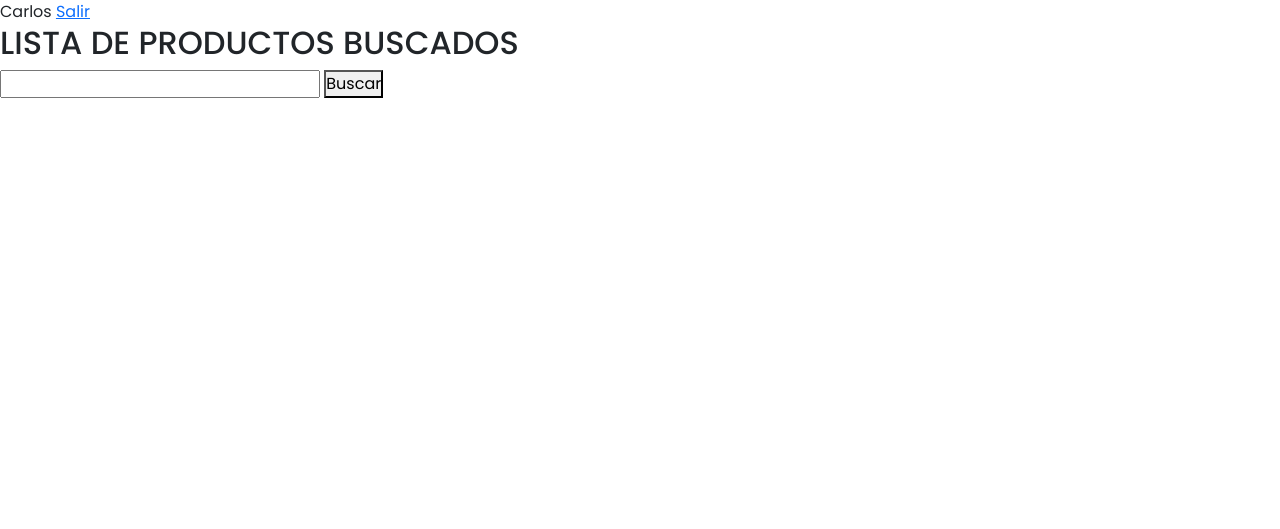
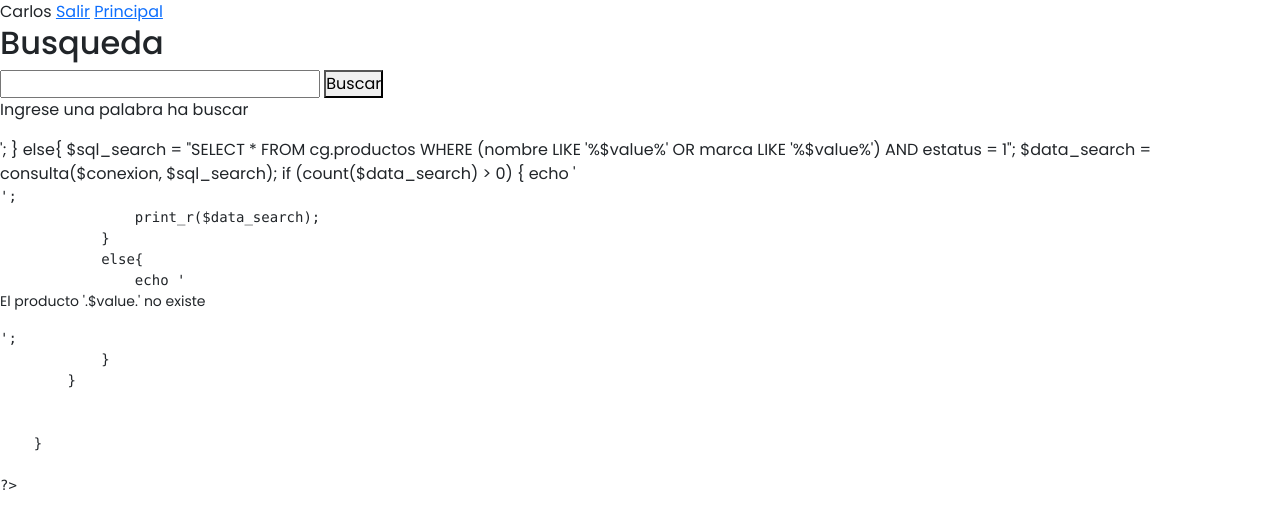
Before and after one commit to carlospozo1995/repositorio_G, a PHP site: page /system/system_open/search_result.php in a window 1280 px wide. Shown: the top 529 px of the page. Run offline with PHP 8.4, Linux system fonts and the light colour scheme; a user stored in the database is signed in.

Commit message:
trabajando en la busqueda del sistema

```diff
--- a/system/backend_system/bk_search.php
+++ b/system/backend_system/bk_search.php
@@ -1,7 +1,29 @@
 <?php
+     include "C:/laragon/www/carlos/G/dataBase/connect.php";
+    $value = $_POST['value'];
 
-    include "C:/laragon/www/carlos/G/dataBase/connect.php";
-    $value_search = $_POST['valueSearch'];
-    echo $value_search;
+    $action = (isset($_POST['action']) && $_REQUEST['action']) != NULL ? $_REQUEST['action']:'';
+
+    if ($action == 'ajax') {
+
+        if ($value == '') {
+            echo '<p>Ingrese una palabra ha buscar </p>';
+        }
+        else{
+            $sql_search = "SELECT * FROM cg.productos WHERE (nombre LIKE '%$value%' OR marca LIKE '%$value%') AND estatus = 1";
+
+            $data_search = consulta($conexion, $sql_search);
+
+            if (count($data_search) > 0) {
+                echo '<pre>';
+                print_r($data_search);
+            }
+            else{
+                echo '<p>El producto '.$value.' no existe</p>';
+            }
+        }
+
+
+    }
 
 ?>
--- a/system/js_system/products_search.js
+++ b/system/js_system/products_search.js
@@ -1,31 +1,30 @@
-$(document).ready(function(){
-    loadSearch();
+$(document).ready(function() {
+    loadResult(1);
 });
 
-function loadSearch() {
-    let searchInput = document.getElementById('search_product').value;
+function loadResult(page) {
+    let valueInput = document.getElementById('search_product').value;
+
     let url = "http://localhost/carlos/G/system/backend_system/bk_search.php";
 
     $.ajax({
         url: url,
         method: 'POST',
         data: {
-            valueSearch: searchInput,
+            value: valueInput,
+            action: 'ajax',
+            page:page,
         },
         beforeSend: function(objeto){
-    //    $("#loader").html('<img src="img/loading.gif">');
-       },
+        },
         complete: function(){
 
         },
         success: function(data){
-            // console.log(data);
-            $(".list_products_searh").html(data).fadeIn('slow');
-            // $("#loader").html("");
+            $(".search_products").html(data).fadeIn('slow');
         },
         error: function(e){
             console.log(e);
         }
     });
-
 }
--- a/system/system_open/products.php
+++ b/system/system_open/products.php
@@ -14,10 +14,7 @@
 
 	<h2>LISTA DE PRODUCTOS</h2>
 
-	<form action="search_result.php" method="GET" id="">
-	    <input type="search" name="buscar" id="search_product" value="">
-	    <button type="submit">Buscar</button>
-	</form>
+	<?php include "puzzle_system/search.php"; ?>
 
 	<div id="loader"><img src="../img_system/loading.gif"></div>
 	<div class="list_products">
--- a/system/system_open/puzzle_system/header.php
+++ b/system/system_open/puzzle_system/header.php
@@ -10,4 +10,5 @@
 <header>
 	<?php echo $_SESSION['nombre'] ?>
 	<a href="../backend_system/close_system.php">Salir</a>
+	<a href="system.php">Principal</a>
 </header>
--- /dev/null
+++ b/system/system_open/puzzle_system/search.php
@@ -0,0 +1,4 @@
+<form action="search_result.php" method="GET" id="">
+    <input type="search" name="buscar" id="search_product" value="<?php if(!empty($_GET['buscar'])) {echo $_GET['buscar'];}else{echo "";} ?>">
+    <button type="submit">Buscar</button>
+</form>
--- a/system/system_open/search_result.php
+++ b/system/system_open/search_result.php
@@ -5,22 +5,20 @@
 		include "../links-scripts/links.php";
 		include "../links-scripts/scripts.php";
 	?>
-	<title>Busqueda productos</title>
+	<title>Productos busqueda</title>
 </head>
 <body>
 	<?php
 		include "puzzle_system/header.php";
 	?>
 
-	<h2>LISTA DE PRODUCTOS BUSCADOS</h2>
+	<h2>Busqueda</h2>
 
-	<form action="search_result.php" method="GET" id="">
-	    <input type="search" name="buscar" id="" value="">
-	    <button type="submit">Buscar</button>
-	</form>
+	<?php include "puzzle_system/search.php"; ?>
 
-	<div class="list_products_searh">
-		<!-- Lista de productos por busqueda pintada por ajax -->
+	<!-- <div id="loader"><img src="../img_system/loading.gif"></div> -->
+	<div class="search_products">
+		<!-- Lista de productos pintada por ajax -->
 	</div>
 
 </body>
```
